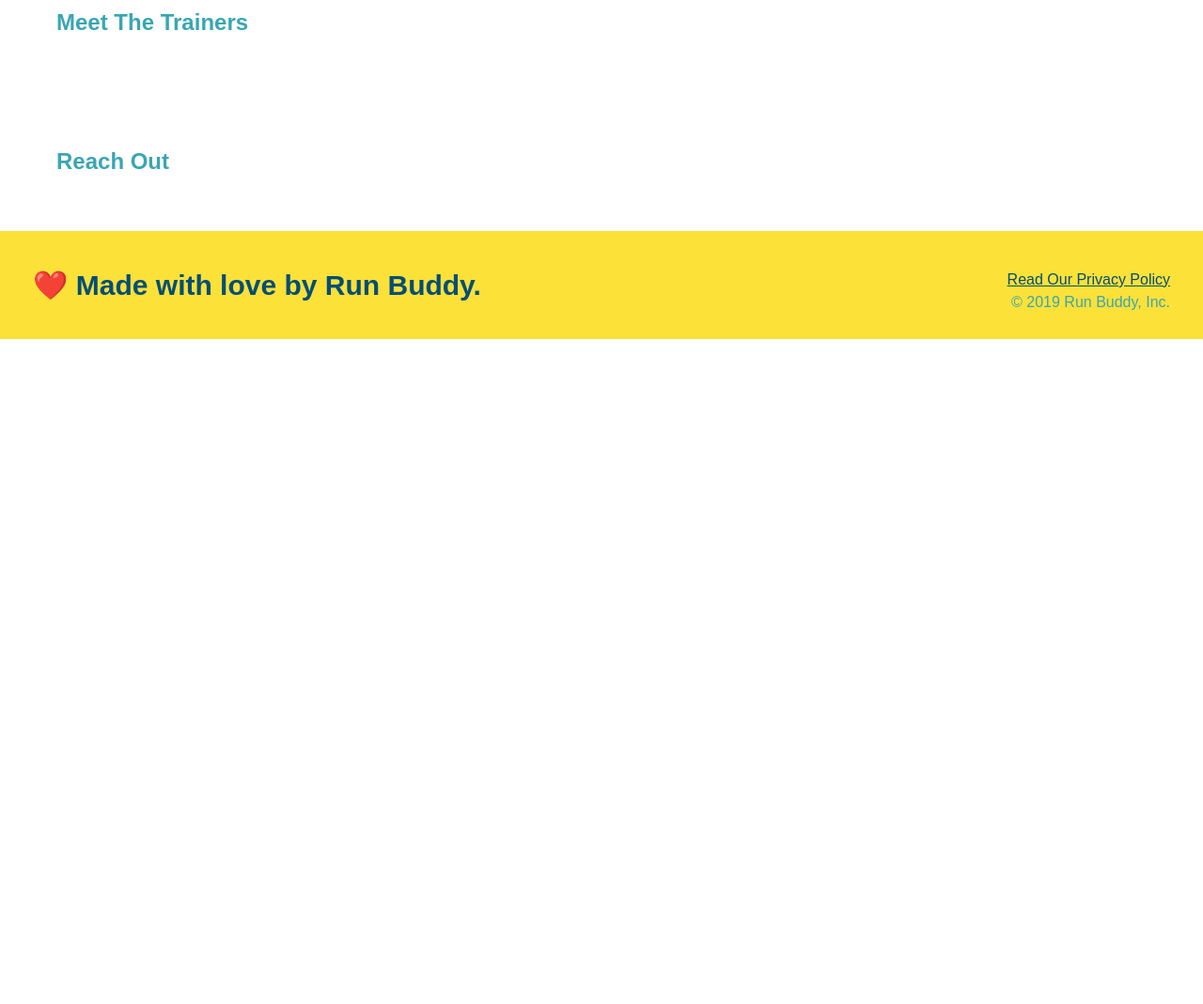
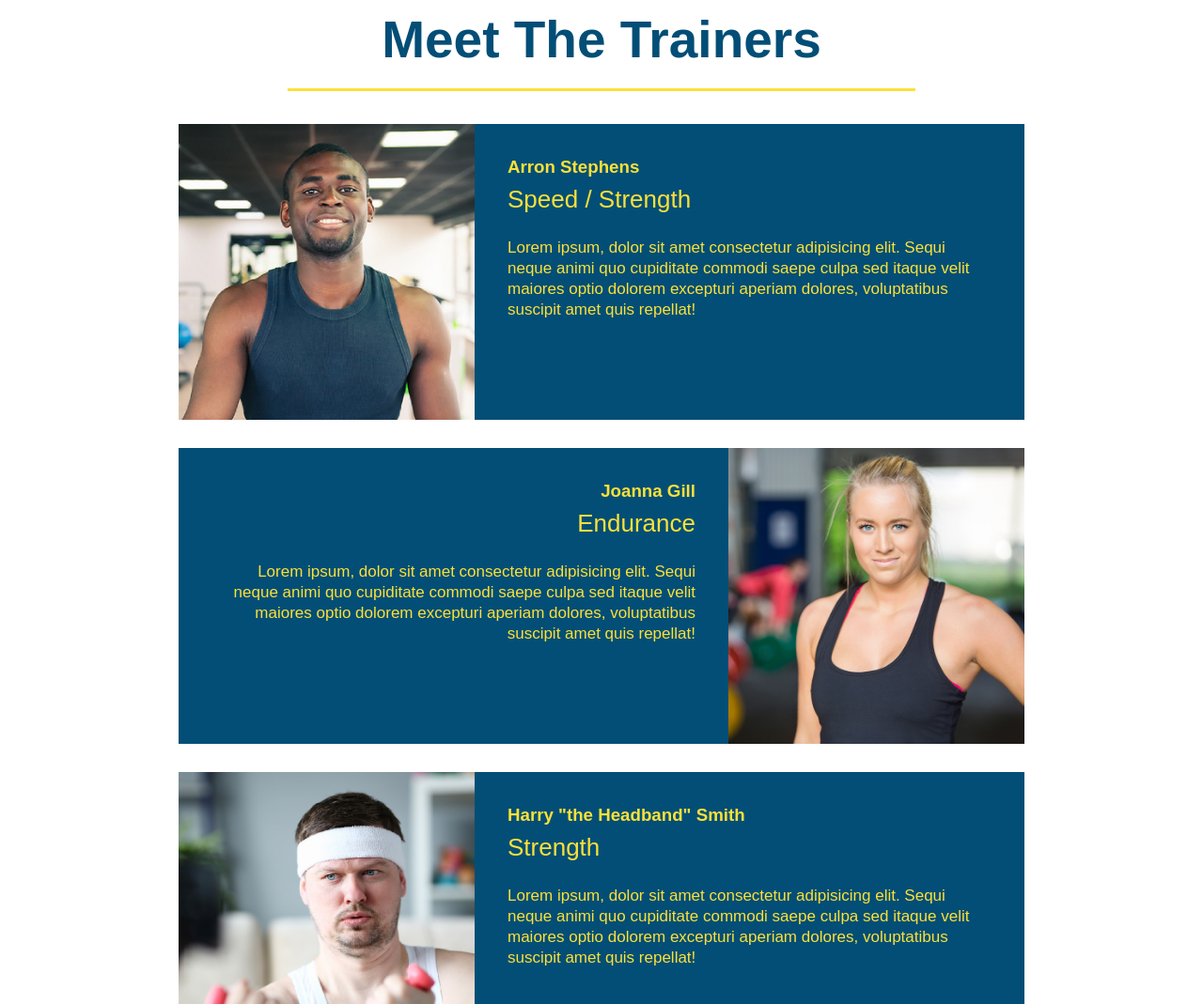
Before and after one commit to tolosaus/run-buddy, a plain HTML site: page index.html in a window 1280 px wide. Shown: the part 2780-3849 px from the top of the page at 94% size. Before the commit the page ends 3141 px from the top, so only its background shows below. Drawn offline with Linux system fonts and the light colour scheme.

Commit message:
meet the trainers section

```diff
--- a/assets/css/style.css
+++ b/assets/css/style.css
@@ -239,6 +239,8 @@ section {
 
 /*What We Do Style ends */
 
+/*What You Do Style */
+
 .steps {
 
     text-align: center;
@@ -313,3 +315,89 @@ section {
     font-size: 38px;
 
 }
+
+/*What You Do style ends */
+
+/*Meet the Trainer style begins */
+
+.trainers {
+
+    text-align: center;
+
+    overflow: auto;
+
+}
+
+.trainer {
+
+    width: 900px;
+
+    margin: 0 auto 30px auto;
+
+    background: #024e76;
+
+    color: #fce138;
+
+    overflow: auto;
+
+}
+
+.trainer img {
+
+    width: 35%;
+
+    float: left;
+
+    overflow: auto;
+
+}
+
+.trainer-bio {
+
+    padding: 35px;
+
+    float: left;
+
+    width: 65%;
+
+    overflow: auto;
+
+}
+
+.text-left {
+
+    text-align: left;
+
+}
+
+.text-right {
+
+    text-align: right;
+
+}
+
+.trainer-bio h3 {
+
+    font-size:32 px;
+
+    margin-bottom: 8px;
+
+}
+
+.trainer-bio h4 {
+
+    font-weight: lighter;
+
+    font-size: 26px;
+
+    margin-bottom: 25px;
+
+    }
+
+.trainer-bio p {
+
+    font-size: 17px;
+
+    line-height: 1.3;
+
+}
--- a/index.html
+++ b/index.html
@@ -203,9 +203,75 @@
 
        <!--"meet the trainers" section-->
 
-       <section>
+       <section id="your-trainers" class="trainers">
 
-            <h2>Meet The Trainers</h2>
+            <h2 class="section-title primary-border">
+
+                Meet The Trainers
+
+            </h2>
+
+        <!--first trainer bio-->
+
+            <article class="trainer">
+
+                <img src="./assets/images/trainer-1.jpg" alt="Arron Stephens in his workout clothes, ready to pump iron" />
+
+                <div class="trainer-bio text-left">
+
+                  <h3>Arron Stephens</h3>
+
+                  <h4>Speed / Strength</h4>
+
+                  <p>
+                    Lorem ipsum, dolor sit amet consectetur adipisicing elit. Sequi neque animi quo cupiditate commodi saepe culpa sed
+                    itaque velit maiores optio dolorem excepturi aperiam dolores, voluptatibus suscipit amet quis repellat!
+                  </p>
+
+                </div>
+
+              </article>
+
+        <!-- second trainer bio -->
+
+            <article class="trainer">
+
+                <div class="trainer-bio text-right">
+
+                    <h3>Joanna Gill</h3>
+
+                    <h4>Endurance</h4>
+                    <p>
+                        Lorem ipsum, dolor sit amet consectetur adipisicing elit. Sequi neque animi quo cupiditate commodi saepe culpa sed
+                        itaque velit maiores optio dolorem excepturi aperiam dolores, voluptatibus suscipit amet quis repellat!
+                    </p>
+
+                </div>
+
+                <img src="./assets/images/trainer-2.jpg" alt="Joanna Gill cooling off after a workout" />
+
+            </article>
+
+        <!-- third trainer bio -->
+
+            <article class="trainer">
+
+                <img src="./assets/images/trainer-3.jpg" alt="Harry Smith wearing a headband and lifting comically small pink weights" />
+
+                <div class="trainer-bio text-left">
+
+                <h3>Harry "the Headband" Smith</h3>
+
+                <h4>Strength</h4>
+
+                <p>
+                    Lorem ipsum, dolor sit amet consectetur adipisicing elit. Sequi neque animi quo cupiditate commodi saepe culpa sed
+                    itaque velit maiores optio dolorem excepturi aperiam dolores, voluptatibus suscipit amet quis repellat!
+                </p>
+
+                </div>
+
+            </article>
 
        </section>
 
```
Also changed, not shown: assets/images/trainer-1.jpg (added), assets/images/trainer-2.jpg (added), assets/images/trainer-3.jpg (added).
